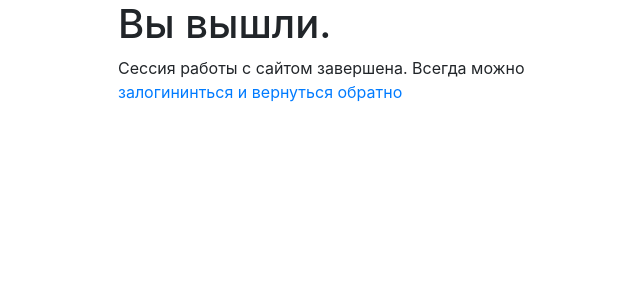
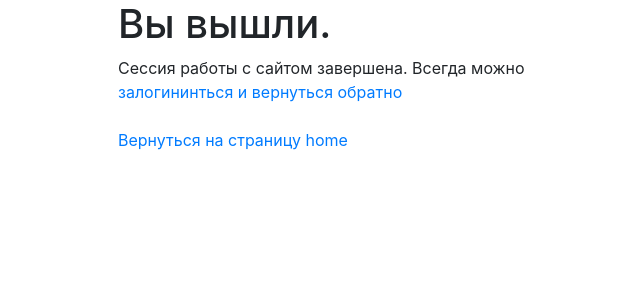
Before and after one commit to CHEguK/memorable_places, a Django app: page /accounts/logout/ in a window 1280 px wide. Shown: the top 300 px of the page, without its empty margins (362-1002 px from the left). Run offline with Django 3.2, Linux system fonts and the light colour scheme; some libraries are stand-ins or nearby versions.

Commit message:
Add link 'go to Home'

```diff
--- a/accounts/templates/accounts/logged_out.html
+++ b/accounts/templates/accounts/logged_out.html
@@ -3,4 +3,6 @@
 {% block main_content %}
 <h1>Вы вышли.</h1>
 <p>Сессия работы с сайтом завершена. Всегда можно <a href={% url "accounts:login"%}>залогининться и вернуться обратно</a>
+</br></br>
+<a href={% url "home"%}>Вернуться на страницу home</a>
 {% endblock %}
```
